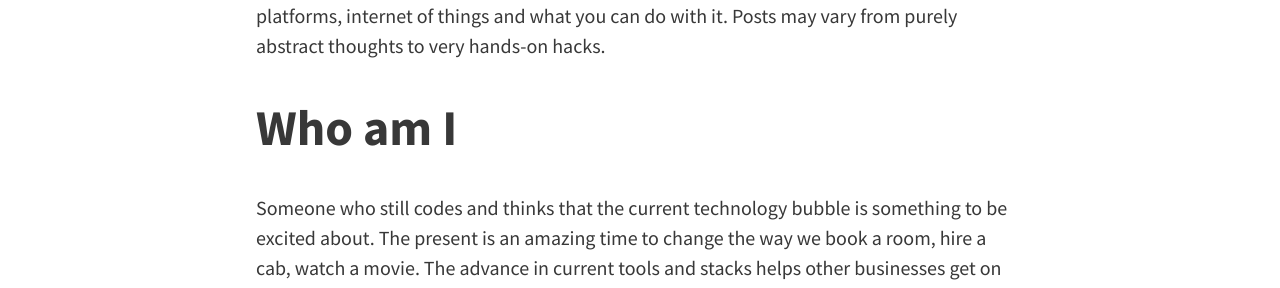
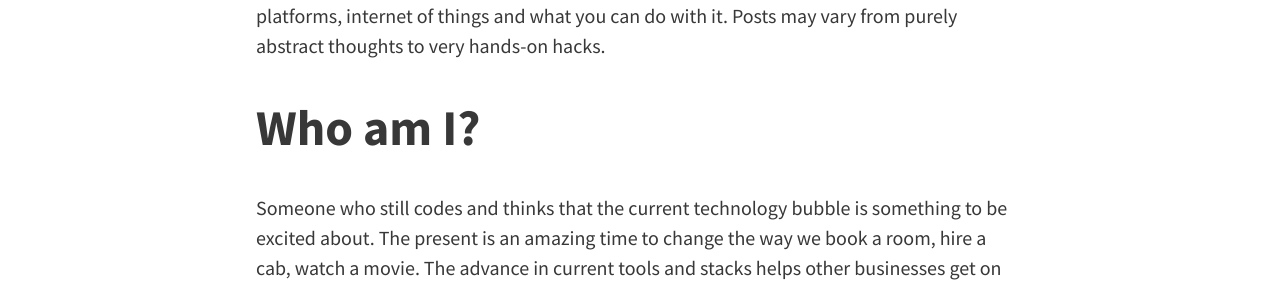
Before and after one commit to astaff/astaff.github.io, a Jekyll site: the page built from about.md, in a window 1280 px wide. Shown: the part 345-633 px from the top of the page. Built offline with Jekyll 4.4.1, drawn with Linux system fonts in a browser that asks for light colours; nearby versions of some CDN libraries.

```diff
--- a/about.md
+++ b/about.md
@@ -2,11 +2,10 @@
 layout: page
 permalink: /about/
 ---
-
 # What this blog is about?
 A combination of thoughts on technology-driven business, open source, scalability, data, platforms, internet of things and what you can do with it. Posts may vary from purely abstract thoughts to very hands-on hacks.
 
-# Who am I
+# Who am I?
 Someone who still codes and thinks that the current technology bubble is something to be excited about. The present is an amazing time to change the way we book a room, hire a cab, watch a movie. The advance in current tools and stacks helps other businesses get on the same level with the likes of Amazon, Uber, Twitter and Airbnb. I'm in charge of innovation at DataArt, a technology consulting business, and the co-founder of DeviceHive, an IoT data platform
 
 All opinions expressed in this blog are my own.
```
